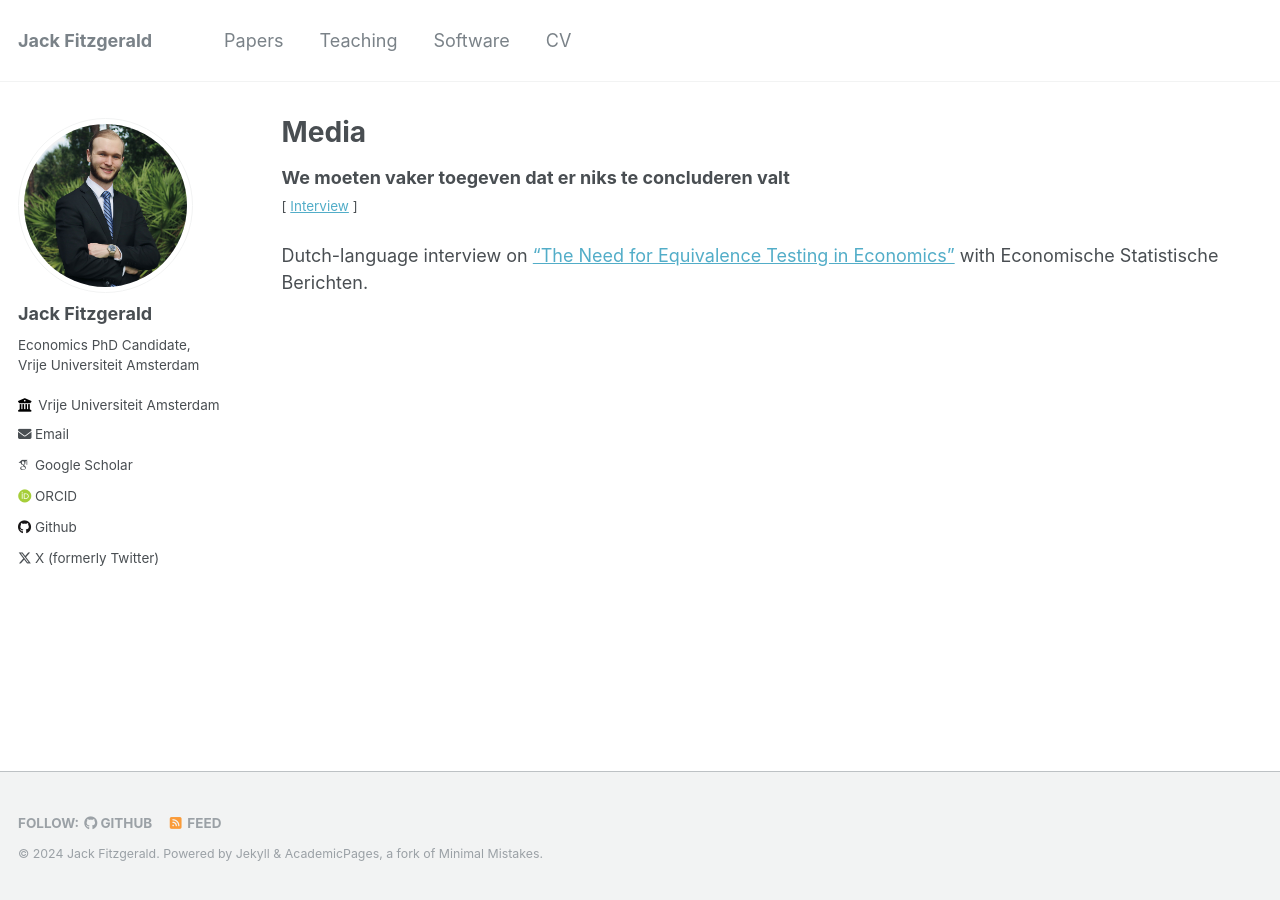
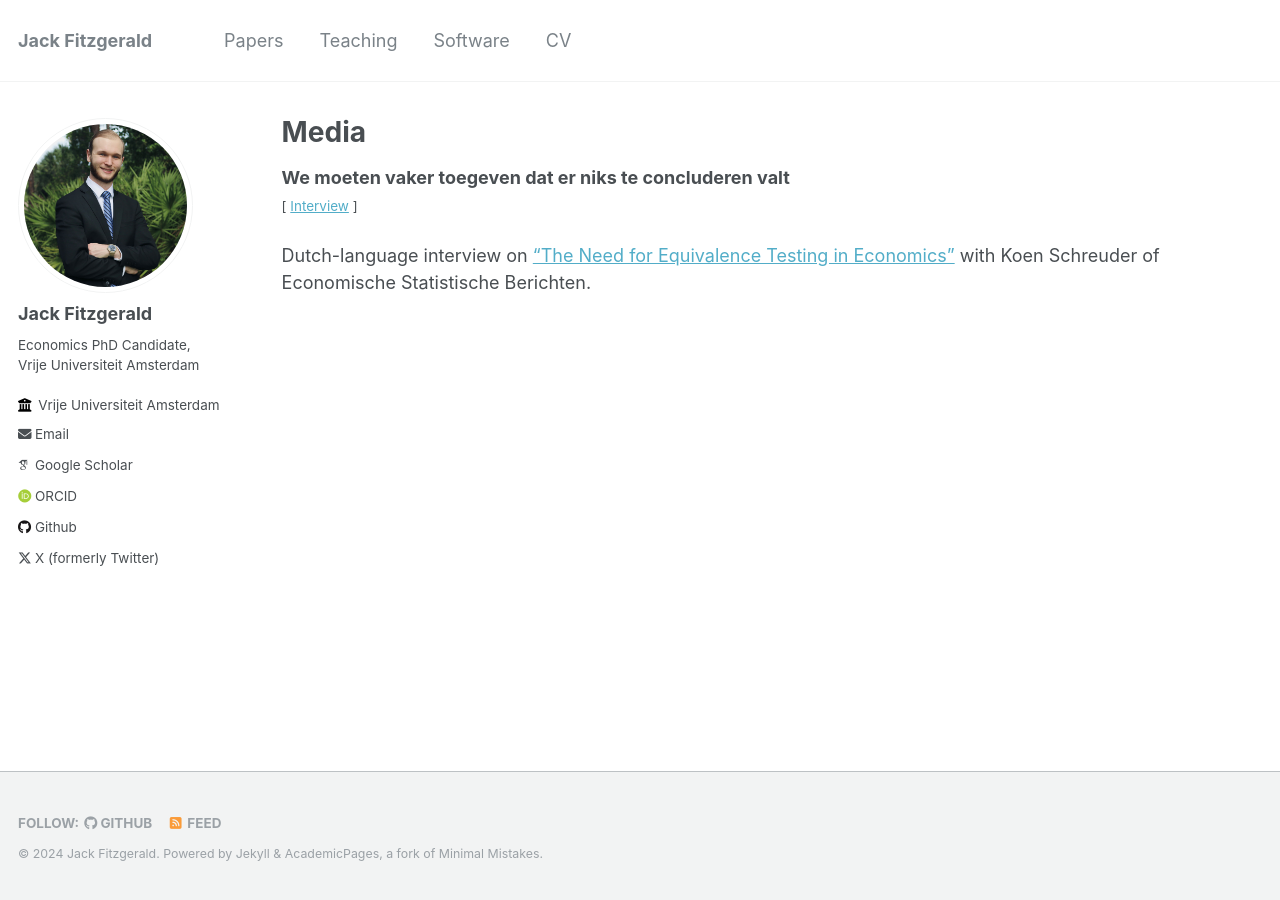
Before and after one commit to jack-fitzgerald/jack-fitzgerald.github.io, a Jekyll site: the page built from _pages/media.md, in a window 1280 px wide. Built offline with Jekyll 4.4.1, drawn with Linux system fonts in a browser that asks for light colours; some web fonts are replaced.

Commit message:
Update media.md

```diff
--- a/_pages/media.md
+++ b/_pages/media.md
@@ -8,4 +8,4 @@ author_profile: true
 **We moeten vaker toegeven dat er niks te concluderen valt** <br/>
 <small>[ [Interview](https://esb.nu/we-moeten-vaker-toegeven-dat-er-niks-te-concluderen-valt/) ] </small>
 
-Dutch-language interview on ["The Need for Equivalence Testing in Economics"](https://jack-fitzgerald.github.io/files/The_Need_for_Equivalence_Testing_in_Economics.pdf) with Economische Statistische Berichten.
+Dutch-language interview on ["The Need for Equivalence Testing in Economics"](https://jack-fitzgerald.github.io/files/The_Need_for_Equivalence_Testing_in_Economics.pdf) with Koen Schreuder of Economische Statistische Berichten.
```
